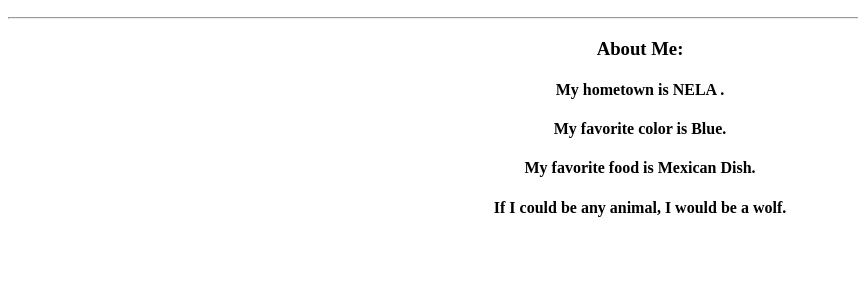
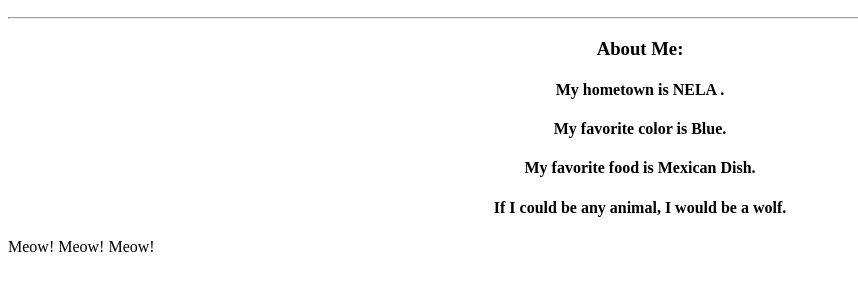
Before and after one commit to es682170/myfirstprofile, a plain HTML site: page index.html in a window 1280 px wide. Shown: the part 110-400 px from the top of the page, without its empty margins (0-858 px from the left). Drawn offline with Linux system fonts and the light colour scheme.

Commit message:
Adding whiny cat

```diff
--- a/index.html
+++ b/index.html
@@ -15,6 +15,6 @@
 					<h4>My favorite color is Blue.</h4>
 					<h4>My favorite food is Mexican Dish.</h4>
 					<h4>If I could be any animal, I would be a wolf.</h4>
-			</div>
+			</div><p>Meow! Meow! Meow!</p>
 		  </body>
 		</html>
```
